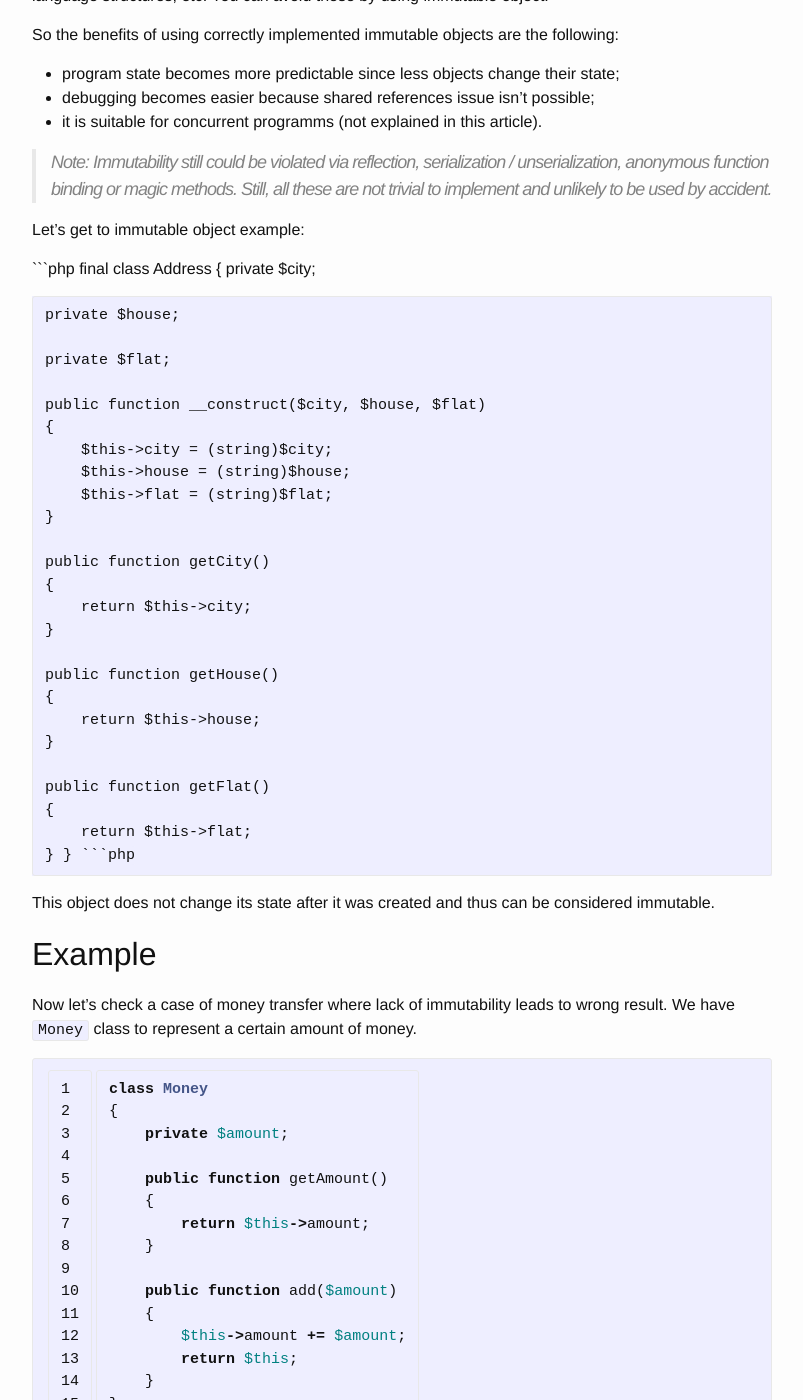
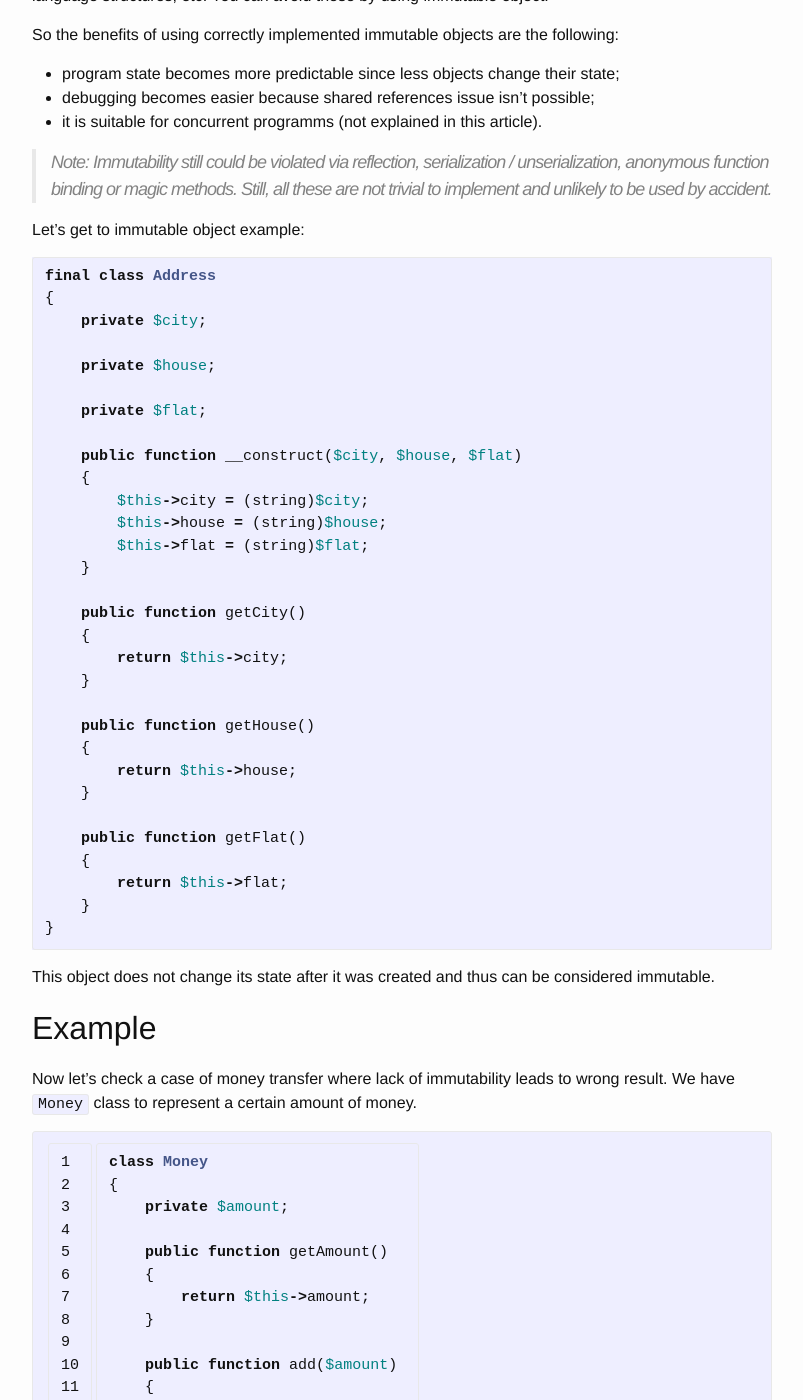
Before and after one commit to Ragazzo/ragazzo.github.io, a Jekyll site: the page built from _posts/2016-05-03-immutability.markdown, in a window 1280 px wide and 1400 px high, scrolled down 674 px. Shown: the whole window, without its empty margins (238-1041 px from the left). Built offline with Jekyll 4.4.1, drawn with Linux system fonts in a browser that asks for light colours; comment, search, counter and statistics services are not loaded.

Commit message:
Update 2016-05-03-immutability.markdown

````diff
--- a/_posts/2016-05-03-immutability.markdown
+++ b/_posts/2016-05-03-immutability.markdown
@@ -68,7 +68,7 @@ final class Address
         return $this->flat;
     }
 }
-```php
+```
 
 This object does not change its state after it was created and thus can be considered immutable.
 
````
